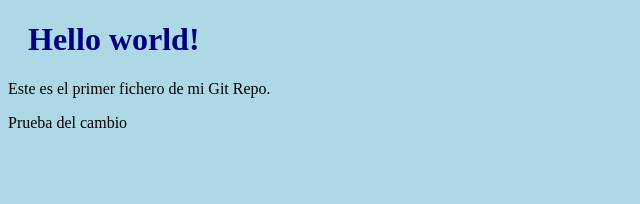
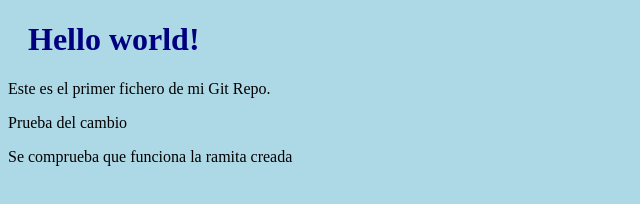
Before and after one commit to TevensA/PruebaGitHub, a plain HTML site: page index.html in a window 1280 px wide. Shown: the whole page, without its empty margins (0-640 px from the left). Drawn offline with Linux system fonts and the light colour scheme.

Commit message:
La primer rama

```diff
--- a/index.html
+++ b/index.html
@@ -8,5 +8,6 @@
  <h1>Hello world!</h1>
  <p>Este es el primer fichero de mi Git Repo.</p>
  <p>Prueba del cambio</p>
+ <p>Se comprueba que funciona la ramita creada</p>
 </body>
 </html>
```
